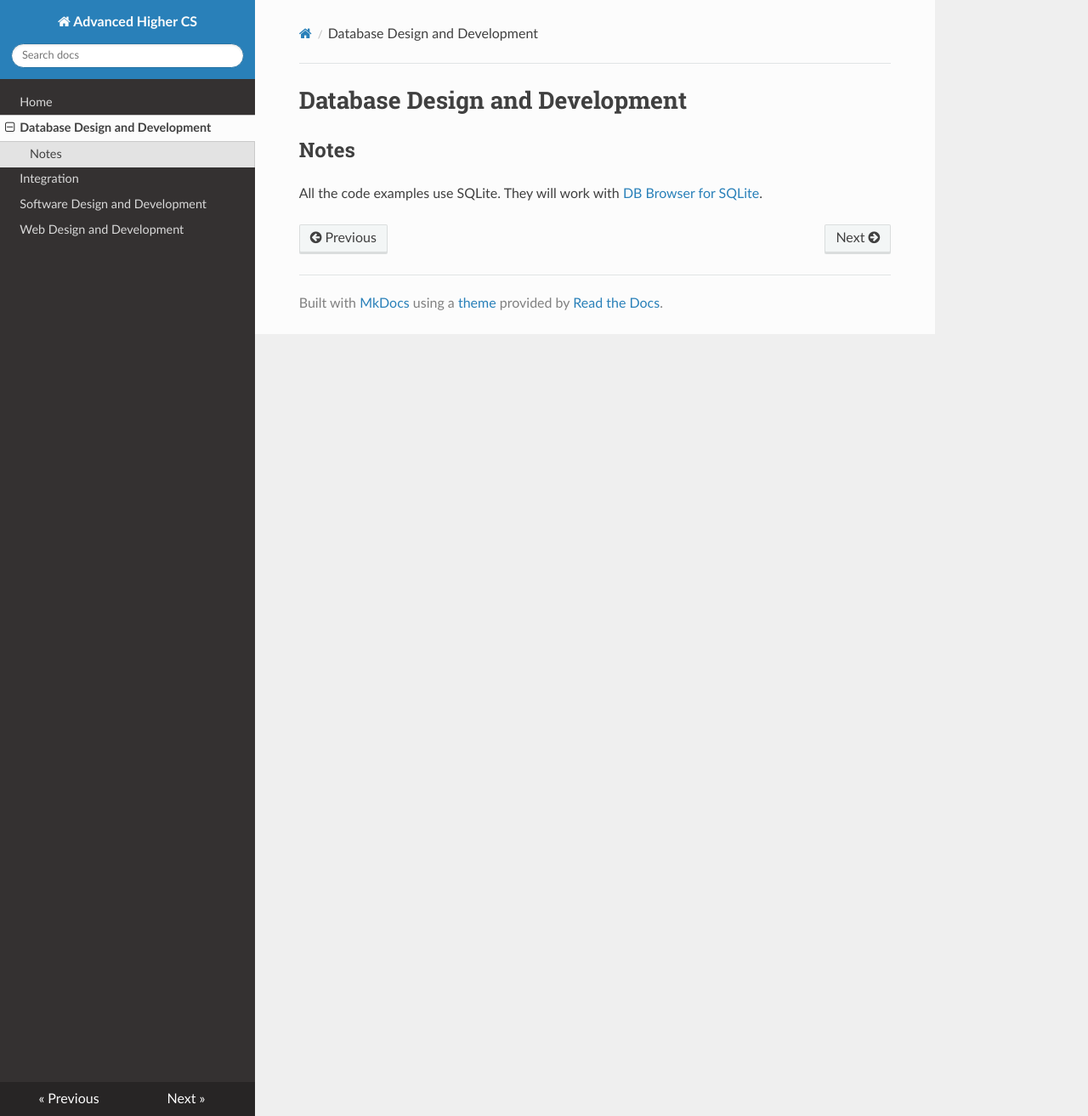
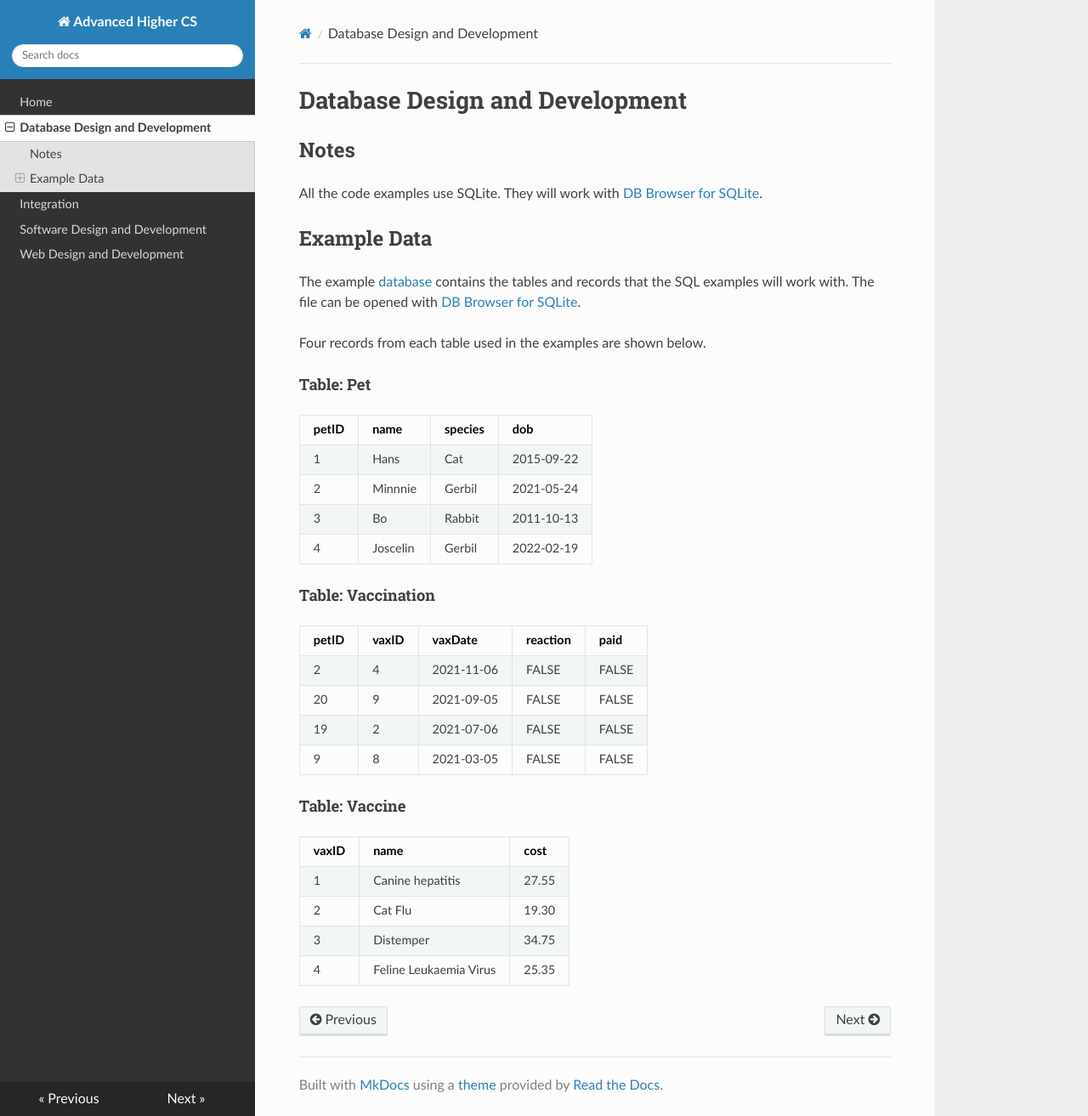
Before and after one commit to MrFriendCS/AH-CS, an MkDocs documentation site: the page built from docs/AH-CS-DDD.md, in a window 1280 px wide and 1313 px high. Shown: the whole window at 85% size. Built offline with MkDocs 1.6.1, drawn with Linux system fonts in a browser that asks for light colours; nearby versions of some CDN libraries.

Commit message:
Update AH-CS-DDD.md

```diff
--- a/docs/AH-CS-DDD.md
+++ b/docs/AH-CS-DDD.md
@@ -5,3 +5,40 @@
 
 All the code examples use SQLite.
 They will work with [DB Browser for SQLite](https://sqlitebrowser.org/).
+
+
+## Example Data
+
+The example [database](H-CS-Database.db) contains the tables and records that the SQL examples will work with.  The file can be opened with [DB Browser for SQLite](https://sqlitebrowser.org/).
+
+Four records from each table used in the examples are shown below.
+
+
+#### Table: Pet
+
+| petID | name     | species | dob |
+| ----- | ----     | ------- | --- |
+| 1     | Hans     | Cat     | 2015-09-22 |
+| 2     | Minnnie  | Gerbil  | 2021-05-24 |
+| 3	    | Bo       | Rabbit  | 2011-10-13 |
+| 4     | Joscelin | Gerbil  | 2022-02-19 |
+
+
+####  Table: Vaccination
+
+| petID | vaxID | vaxDate    | reaction | paid |
+| ----- | ----- | -------    | -------- | ---- |
+| 2     | 4     | 2021-11-06 | FALSE    | FALSE |
+| 20    | 9     | 2021-09-05 | FALSE    | FALSE |
+| 19    | 2     | 2021-07-06 | FALSE    | FALSE |
+| 9     | 8     | 2021-03-05 | FALSE    | FALSE |
+
+
+#### Table: Vaccine
+
+| vaxID | name                   | cost |
+| ----- | ----                   | ---- |
+| 1     | Canine hepatitis       | 27.55 |
+| 2     | Cat Flu                | 19.30 |
+| 3     | Distemper              | 34.75 |
+| 4     | Feline Leukaemia Virus | 25.35 |
```
